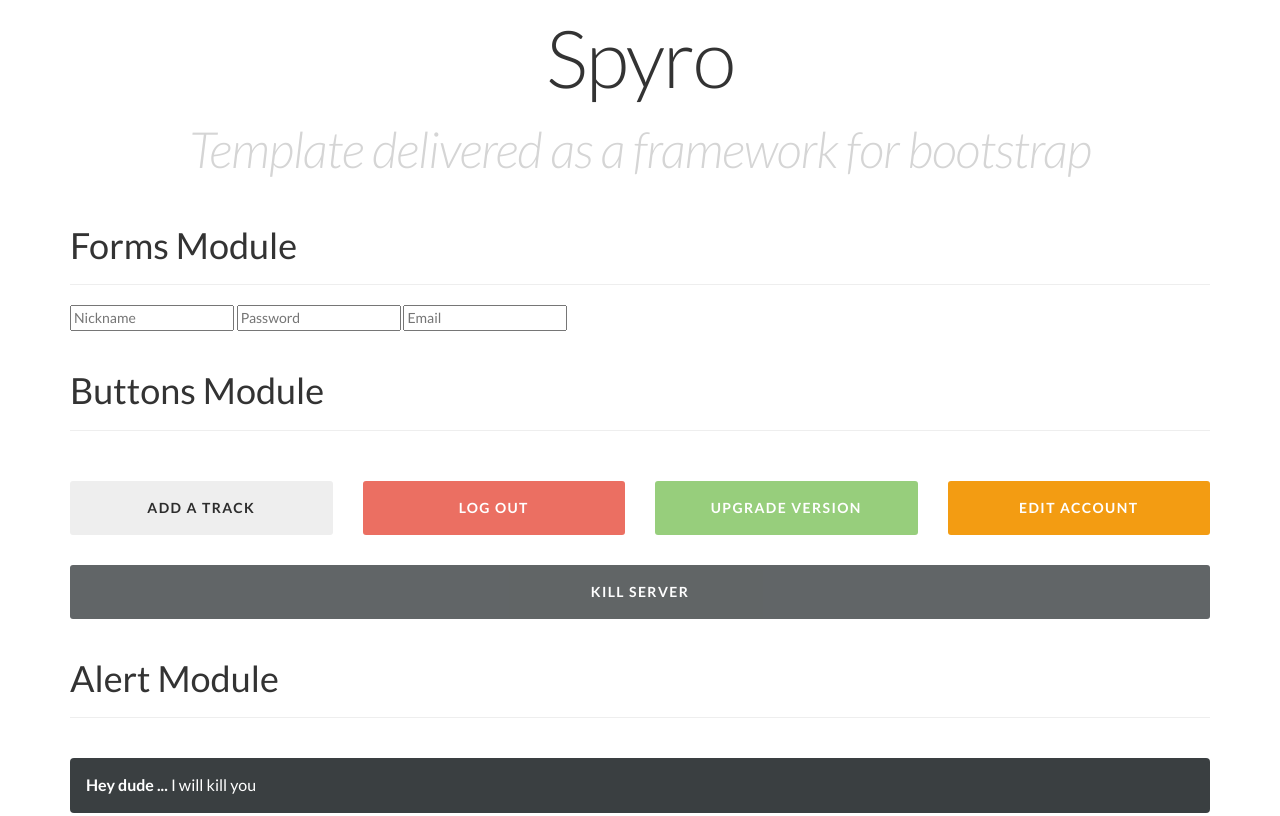
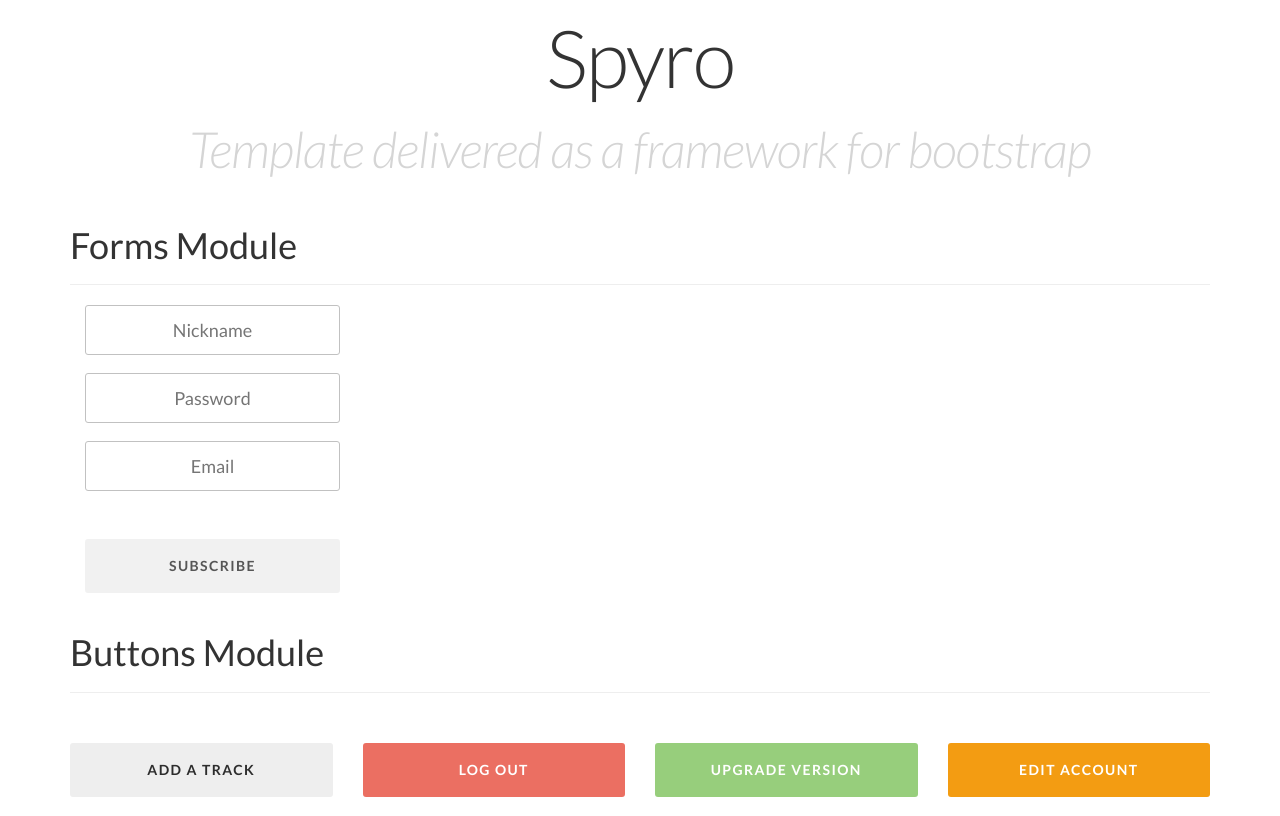
Before and after one commit to GesJeremie/spyro, a plain HTML site: page index.html in a window 1280 px wide. Shown: the top 816 px of the page. Drawn offline with nearby package versions, Linux system fonts and the light colour scheme.

Commit message:
Add simple form, and fix bugs buttons

```diff
--- a/css/spyro.css
+++ b/css/spyro.css
@@ -131,7 +131,13 @@ ul.spyro-list {
   display: inline-block;
   margin-top: 30px;
   text-decoration: none;
-  opacity: 0.8; }
+  opacity: 0.8;
+  outline: 0;
+  webkit-user-select: none;
+  -moz-user-select: none;
+  -ms-user-select: none;
+  user-select: none;
+  border: none; }
   .spyro-button:hover {
     color: white;
     text-decoration: none;
@@ -170,3 +176,22 @@ ul.spyro-list {
   font-weight: 300;
   font-style: italic;
   color: #d5d5d5; }
+
+/* ==================================================
+ *
+ * @module :: Forms
+ * @description :: Forms section
+ *
+ * ================================================== */
+.spyro-form .spyro-form-default input {
+  display: block;
+  width: 100%;
+  color: #2d2d2d;
+  outline: none;
+  font-family: inherit;
+  text-align: center;
+  margin-bottom: 18px;
+  border-radius: 3px;
+  border: 1px #c1c1c1 solid;
+  height: 50px;
+  font-size: 18px; }
--- a/index.html
+++ b/index.html
@@ -26,10 +26,16 @@
 				<h1>Forms Module</h1>
 			</div>
 
-			<form class="spyro-form-collapsed">
-				<input type="text" placeholder="Nickname" />
-				<input type="text" placeholder="Password" />
-				<input type="text" placeholder="Email" />
+			<form class="spyro-form">
+				<div class="col-md-3">
+					<div class="spyro-form-default">
+						<input type="text" placeholder="Nickname" />
+						<input type="text" placeholder="Password" />
+						<input type="text" placeholder="Email" />
+						<button class="spyro-button spyro-button-default spyro-button-block">Subscribe</button>
+					</div>
+				</div>
+				<div class="clearfix"></div>
 			</form>
 
 
--- a/sass/buttons.sass
+++ b/sass/buttons.sass
@@ -18,6 +18,15 @@
 	margin-top: 30px
 	text-decoration: none
 	opacity: 0.8
+	outline: 0
+	webkit-user-select: none
+	-moz-user-select: none
+	-ms-user-select: none
+	user-select: none
+	border: none
+
+
+	&.small
 
 	&:hover
 		color: white
--- /dev/null
+++ b/sass/forms.sass
@@ -0,0 +1,21 @@
+/* ==================================================
+ *
+ * @module :: Forms
+ * @description :: Forms section
+ *
+ * ================================================== */
+.spyro-form
+	.spyro-form-default
+		input
+			display: block
+			width: 100%
+			color: #2d2d2d
+			outline: none
+			font-family: inherit
+			text-align: center
+			margin:
+				bottom: 18px
+			border-radius: 3px
+			border: 1px #c1c1c1 solid
+			height: 50px
+			font-size: 18px
--- a/sass/main.sass
+++ b/sass/main.sass
@@ -14,3 +14,4 @@
 @import 'alert.sass'
 @import 'buttons.sass'
 @import 'text.sass'
+@import 'forms.sass'
```
